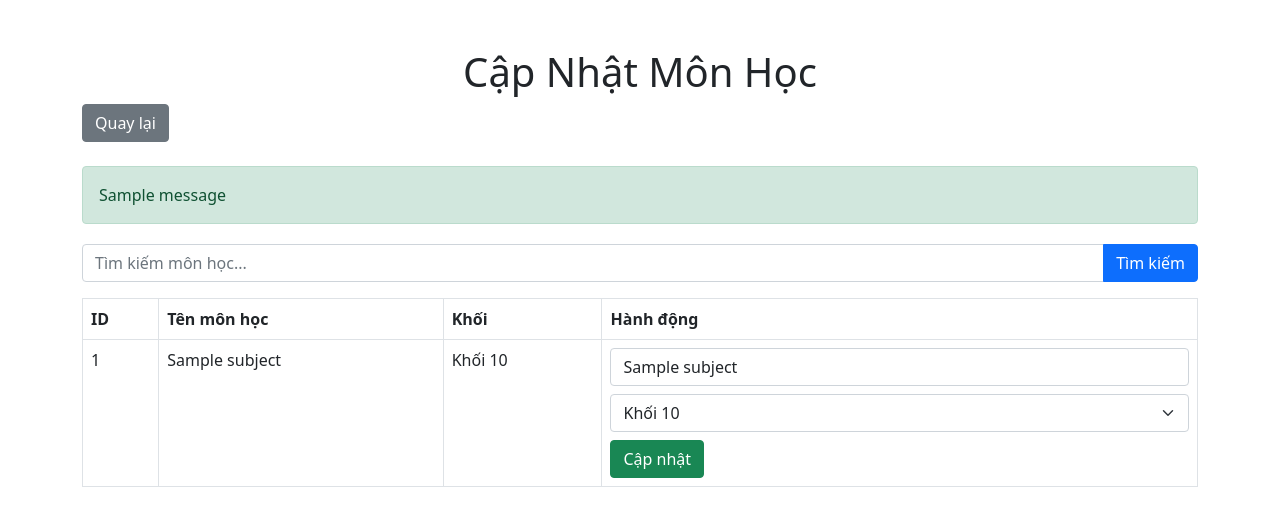
After one commit to HuyDwng/QLHS, a Flask app: page /update_subject in a window 1280 px wide. The commit adds this page. Shown: the top 526 px of the page. Run offline with Flask 3, Linux system fonts and the light colour scheme; tables that the repository leaves empty hold one stand-in row (values such as "Sample post"); one stand-in notice (Sample message) is shown.

Commit message:
update manage

```diff
--- a/QLHS/templates/partials/add_course.html
+++ /dev/null
@@ -1,5 +0,0 @@
-<h3>Thêm môn học:</h3>
-<form method="post" action="/add_course">
-    <input type="text" name="course_name" placeholder="Tên môn học" required>
-    <button type="submit">Thêm</button>
-</form>
--- a/QLHS/templates/partials/delete_course.html
+++ /dev/null
@@ -1,6 +0,0 @@
-<h3>Xóa môn học:</h3>
-<p>Nhập tên môn học cần xóa.</p>
-<form method="post" action="/delete_course">
-    <input type="hidden" name="course_name" id="courseNameInput">
-    <button type="submit">Xóa</button>
-</form>
--- /dev/null
+++ b/QLHS/templates/update_subject.html
@@ -0,0 +1,77 @@
+{% extends 'layout/base.html' %}
+
+{% block content %}
+<div class="container mt-5">
+    <h1 class="text-center mt-1">Cập Nhật Môn Học</h1>
+    <div class="mb-3">
+        <a href="{{ url_for('manage') }}" class="btn btn-secondary">Quay lại</a>
+    </div>
+    <!-- Hiển thị thông báo flash -->
+    {% with messages = get_flashed_messages(with_categories=true) %}
+        {% if messages %}
+            <div class="mt-4">
+                {% for category, message in messages %}
+                    <div class="alert alert-{{ category }}" role="alert">
+                        {{ message }}
+                    </div>
+                {% endfor %}
+            </div>
+        {% endif %}
+    {% endwith %}
+
+    <!-- Form tìm kiếm -->
+    <form method="GET" action="/update_subject">
+        <div class="input-group mb-3">
+            <input type="text" class="form-control" placeholder="Tìm kiếm môn học..." name="query" value="{{ query or '' }}">
+            <button class="btn btn-primary" type="submit">Tìm kiếm</button>
+        </div>
+    </form>
+
+    <!-- Hiển thị danh sách môn học -->
+    {% if subjects %}
+        <table class="table table-bordered mt-3">
+            <thead>
+                <tr>
+                    <th>ID</th>
+                    <th>Tên môn học</th>
+                    <th>Khối</th>
+                    <th>Hành động</th>
+                </tr>
+            </thead>
+            <tbody>
+                {% for subject in subjects %}
+                <tr>
+                    <td>{{ subject.subjectID }}</td>
+                    <td>{{ subject.subjectName }}</td>
+                    <td>
+                        {% if subject.grade == 'grade10' %} Khối 10
+                        {% elif subject.grade == 'grade11' %} Khối 11
+                        {% elif subject.grade == 'grade12' %} Khối 12
+                        {% endif %}
+                    </td>
+                    <td>
+                        <!-- Form cập nhật môn học -->
+                        <form method="POST" action="/update_subject">
+                            <input type="hidden" name="subject_id" value="{{ subject.subjectID }}">
+                            <div class="mb-2">
+                                <input type="text" class="form-control" name="subject_name" placeholder="Tên mới" value="{{ subject.subjectName }}" required>
+                            </div>
+                            <div class="mb-2">
+                                <select class="form-select" name="grade" required>
+                                    <option value="grade10" {% if subject.grade == 'grade10' %}selected{% endif %}>Khối 10</option>
+                                    <option value="grade11" {% if subject.grade == 'grade11' %}selected{% endif %}>Khối 11</option>
+                                    <option value="grade12" {% if subject.grade == 'grade12' %}selected{% endif %}>Khối 12</option>
+                                </select>
+                            </div>
+                            <button type="submit" class="btn btn-success">Cập nhật</button>
+                        </form>
+                    </td>
+                </tr>
+                {% endfor %}
+            </tbody>
+        </table>
+    {% else %}
+        <p class="text-center mt-4">Không tìm thấy môn học nào.</p>
+    {% endif %}
+</div>
+{% endblock %}
--- a/app.py
+++ b/app.py
@@ -164,9 +164,103 @@ def rule():
 
 ###Thay đổi quy định end###
 ###Quản lý môn học start###
-@app.route('/manage', methods=['GET', 'POST'])
+@app.route('/manage', methods=['GET'])
 def manage():
     return render_template('manage.html')
+
+@app.route('/add_subject', methods=['GET', 'POST'])
+def add_subject():
+    if request.method == 'POST':
+        # Lấy dữ liệu từ form
+        subject_name = request.form.get('subject_name')
+        grade = request.form.get('grade')
+
+        # Kiểm tra tính hợp lệ và thêm vào database
+        if subject_name and grade:
+            new_subject = Subject(subjectName=subject_name, grade=grade)
+            try:
+                db.session.add(new_subject)
+                db.session.commit()
+                flash('Thêm môn học thành công!', 'success')
+            except Exception as e:
+                db.session.rollback()
+                flash(f'Lỗi khi thêm môn học: {str(e)}', 'danger')
+            return redirect(url_for('add_subject'))
+        else:
+            flash('Vui lòng nhập đầy đủ thông tin!', 'warning')
+
+    return render_template('add_subject.html')
+
+@app.route('/update_subject', methods=['GET', 'POST'])
+def update_subject():
+    query = request.args.get('query')  # Lấy từ khóa tìm kiếm từ form
+    subjects = Subject.query.all()  # Lấy toàn bộ môn học
+
+    # Nếu có tìm kiếm, lọc danh sách môn học theo tên
+    if query:
+        subjects = Subject.query.filter(Subject.subjectName.like(f'%{query}%')).all()
+
+    if request.method == 'POST':
+        # Xử lý cập nhật môn học
+        subject_id = request.form.get('subject_id')
+        subject_name = request.form.get('subject_name')
+        grade = request.form.get('grade')
+
+        subject = Subject.query.get(subject_id)
+        if subject:
+            try:
+                subject.subjectName = subject_name
+                subject.grade = grade
+                db.session.commit()
+                flash('Cập nhật môn học thành công!', 'success')
+            except Exception as e:
+                db.session.rollback()
+                flash(f'Lỗi khi cập nhật môn học: {str(e)}', 'danger')
+        else:
+            flash('Môn học không tồn tại!', 'warning')
+
+        return redirect(url_for('update_subject'))
+
+    return render_template('update_subject.html', subjects=subjects, query=query)
+
+@app.route('/delete_subject', methods=['GET', 'POST'])
+def delete_subject():
+    # Lấy từ khóa tìm kiếm
+    query = request.args.get('query')
+    if query:
+        # Lọc danh sách môn học theo từ khóa
+        subjects = Subject.query.filter(Subject.subjectName.like(f'%{query}%')).all()
+    else:
+        # Hiển thị tất cả môn học nếu không có tìm kiếm
+        subjects = Subject.query.all()
+
+    if request.method == 'POST':
+        # Lấy ID môn học từ form
+        subject_id = request.form.get('subject_id')
+        subject = Subject.query.get(subject_id)
+        if subject:
+            try:
+                db.session.delete(subject)
+                db.session.commit()
+                flash('Xóa môn học thành công!', 'success')
+            except Exception as e:
+                db.session.rollback()
+                flash(f'Lỗi khi xóa môn học: {str(e)}', 'danger')
+        else:
+            flash('Không tìm thấy môn học để xóa!', 'warning')
+        return redirect(url_for('delete_subject'))
+
+    return render_template('delete_subject.html', subjects=subjects)
+
+@app.route('/search_subject', methods=['GET'])
+def search_subject():
+    query = request.args.get('query')
+    subjects = []
+
+    if query:
+        subjects = Subject.query.filter(Subject.subjectName.like(f'%{query}%')).all()
+
+    return render_template('search_subject.html', subjects=subjects, query=query)
 ###Quản lý môn học end###
 
 ###ADMIN end###
```
Also changed, not shown: QLHS/templates/add_subject.html (added, +40 -0 lines), QLHS/templates/delete_subject.html (added, +64 -0 lines), QLHS/templates/manage.html (+37 -75 lines), QLHS/templates/partials/update_course.html (deleted, +0 -7 lines), QLHS/templates/partials/view_courses.html (deleted, +0 -7 lines), QLHS/templates/search_subject.html (added, +43 -0 lines).
